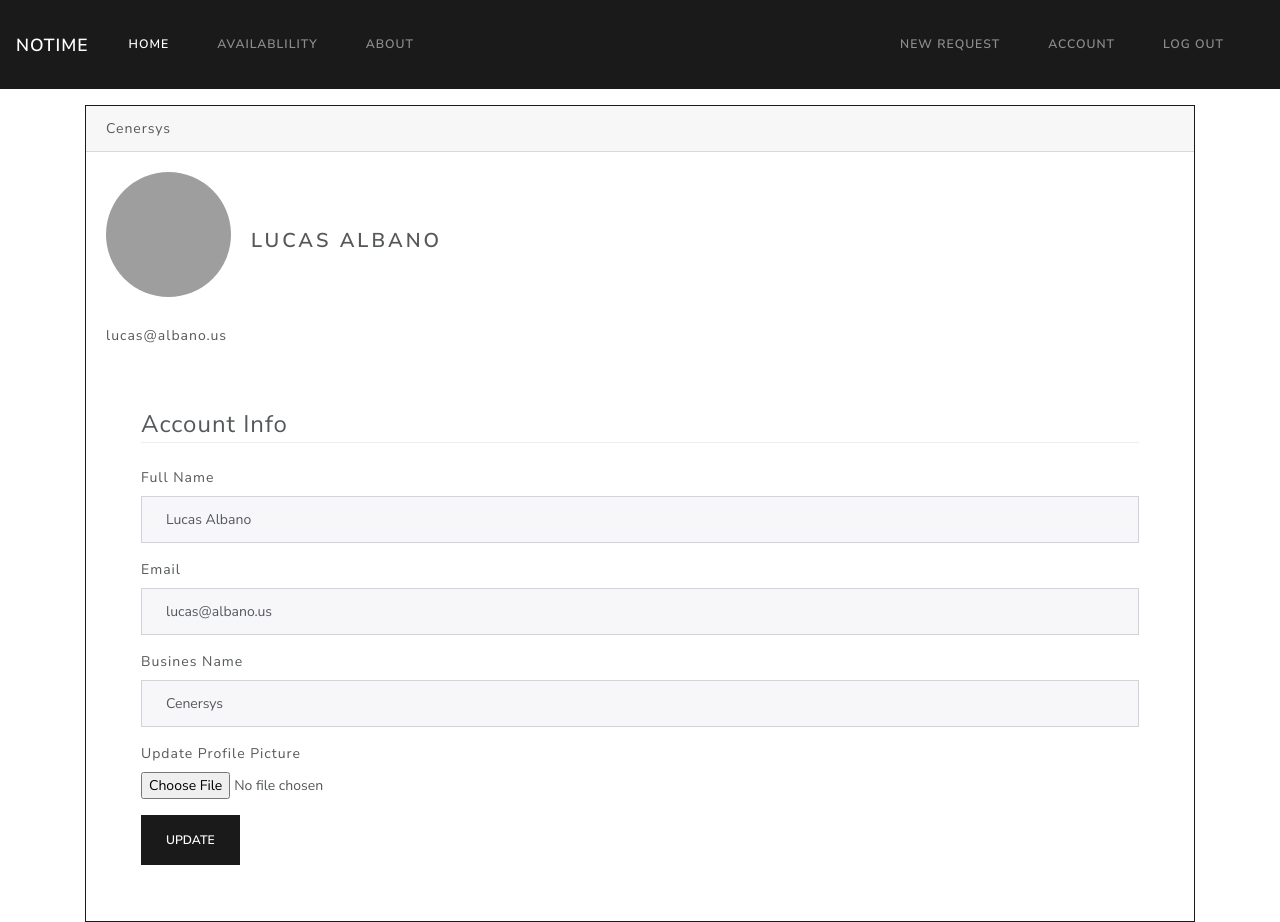
After one commit to LAmango/fulcrumportal, a Flask app: page /account in a window 1280 px wide. The commit adds this page. Run offline with Flask 2, Linux system fonts and the light colour scheme; a user stored in the database is signed in; some libraries are stand-ins or nearby versions; grey boxes are pictures that could not be loaded.

Commit message:
basic CRUD functionality

```diff
--- a/fulcrumportal/__init__.py
+++ b/fulcrumportal/__init__.py
@@ -10,5 +10,8 @@ app.config['SQLALCHEMY_DATABASE_URI'] = 'sqlite:///site.db'
 db = SQLAlchemy(app)
 bcrypt = Bcrypt(app)
 login_manager = LoginManager(app)
+login_manager.login_view = 'login'
+login_manager.login_message_category = 'info'
+
 
 from fulcrumportal import routes
--- a/fulcrumportal/forms.py
+++ b/fulcrumportal/forms.py
@@ -1,7 +1,10 @@
 from flask_wtf import FlaskForm
-from wtforms import Form, BooleanField, StringField, SubmitField, PasswordField, RadioField
+from flask_wtf.file import FileField, FileAllowed
+from flask_login import current_user
+from wtforms import Form, BooleanField, StringField, SubmitField, PasswordField, RadioField, TextAreaField
 from wtforms.validators import DataRequired, Length, Email, EqualTo, ValidationError
 from fulcrumportal.models import User
+
 
 class WeekDayAvail(FlaskForm):
     name = StringField('Enter name here...', validators=[DataRequired()])
@@ -14,21 +17,44 @@ class WeekDayAvail(FlaskForm):
     saturday = BooleanField('Saturday')
     submit = SubmitField('Submit')
 
+
 class RegistrationForm(FlaskForm):
     fullName = StringField('Full Name', validators=[DataRequired(), Length(min=2, max=50)])
     email = StringField('Email', validators=[DataRequired(), Email()])
     password = PasswordField('Password', validators=[DataRequired(), Length(min=8)])
     confirm_password = PasswordField('Confirm Password', validators=[DataRequired(), EqualTo('password')])
     business = StringField('Busines Name', validators=[DataRequired()])
-    #user = RadioField('Choice?', validators=[DataRequired()], choices=[('employee','Employee'), ('employer', 'Employer')])
+#   user = RadioField('Choice?', validators=[DataRequired()], choices=[('employee','Employee'), ('employer', 'Employer')])
     submit = SubmitField('Sign Up')
 
     def validate_email(self, email):
-        user = User.query.filter_by(email=email.data).first()
+        user = User.query.filter_by(email=email.data.lower()).first()
         if user:
             raise ValidationError('That email is taken, please choose a different one')
+
 
 class LoginForm(FlaskForm):
     email = StringField('Email', validators=[DataRequired(), Email()])
     password = PasswordField('Password', validators=[DataRequired(), Length(min=8)])
-    submit = SubmitField('Sign Up')
+    remember_me = BooleanField('Remember Me')
+    submit = SubmitField('Sign In')
+
+
+class UpdateAccountForm(FlaskForm):
+    fullName = StringField('Full Name', validators=[DataRequired(), Length(min=2, max=50)])
+    email = StringField('Email', validators=[DataRequired(), Email()])
+    business = StringField('Busines Name', validators=[DataRequired()])
+    picture = FileField('Update Profile Picture', validators=[FileAllowed(['jpg', 'png'])])
+    submit = SubmitField('Update')
+
+    def validate_email(self, email):
+        if email.data != current_user.email:
+            user = User.query.filter_by(email=email.data.lower()).first()
+            if user:
+                raise ValidationError('That email is taken, please choose a different one')
+
+
+class RequestForm(FlaskForm):
+    title = StringField('Title')
+    content = TextAreaField('Request', validators=[DataRequired()])
+    submit = SubmitField('Submit')
--- a/fulcrumportal/routes.py
+++ b/fulcrumportal/routes.py
@@ -1,41 +1,59 @@
-from flask import render_template, url_for, flash, redirect
-from fulcrumportal.forms import WeekDayAvail, RegistrationForm, LoginForm
+import secrets
+import os
+from PIL import Image
+from flask import render_template, url_for, flash, redirect, request, abort
+from fulcrumportal.forms import WeekDayAvail, RegistrationForm, LoginForm, UpdateAccountForm, RequestForm
 from fulcrumportal.models import User, Requests
 from fulcrumportal import app, db, bcrypt
-from flask_login import login_user, current_user
+from flask_login import login_user, current_user, login_required, logout_user
+
 
 @app.route("/")
 @app.route("/home")
+@login_required
 def home():
-    return render_template('home.html', Title='Home')
+    requests = Requests.query.all()
+    return render_template('home.html', Title='Home', requests=requests)
+
 
 @app.route("/login", methods=["GET", "POST"])
 def login():
     if current_user.is_authenticated:
         return redirect(url_for('home'))
-    login = LoginForm()
-    if login.validate_on_submit():
-        user = User.query.filter_by(email=login.email.data).first()
-        if user and bcrypt.check_password_hash(user.password, login.password.data):
-            login_user(user)
-            return redirect(url_for('home'))
+    form = LoginForm()
+    if form.validate_on_submit():
+        user = User.query.filter_by(email=form.email.data).first()
+        if user and bcrypt.check_password_hash(user.password, form.password.data):
+            login_user(user, remember=form.remember_me.data)
+            next_page = request.args.get('next')
+            return redirect(next_page) if next_page else redirect(url_for('account'))
         else:
             flash(f'Something went wrong, please check email or password', 'danger')
-    return render_template('login.html', Title='Login', form=login)
+    return render_template('login.html', Title='Login', form=form)
+
+
+@app.route('/logout')
+@login_required
+def logout():
+    logout_user()
+    return redirect(url_for('home'))
+
 
 @app.route("/register", methods=["GET", "POST"])
 def register():
     if current_user.is_authenticated:
         return redirect(url_for('home'))
-    register = RegistrationForm()
-    if register.validate_on_submit():
-        hashed_pw = bcrypt.generate_password_hash(register.password.data).decode('utf-8')
-        user = User(fullname=register.fullName.data, email=register.email.data, password=hashed_pw, business_name=register.business.data, role='admin')
+    form = RegistrationForm()
+    if form.validate_on_submit():
+        hashed_pw = bcrypt.generate_password_hash(form.password.data).decode('utf-8')
+        user = User(fullname=form.fullName.data, email=form.email.data.lower(), password=hashed_pw,
+                    business_name=form.business.data, role='admin')
         db.session.add(user)
         db.session.commit()
-        flash(f'name: {register.fullName.data}, your account has been created!', 'success')
+        flash(f'name: {form.fullName.data}, your account has been created!', 'success')
         return redirect(url_for('login'))
-    return render_template('register.html', Title='Register', form=register)
+    return render_template('register.html', Title='Register', form=form)
+
 
 @app.route("/avail", methods=["GET", "POST"])
 def avail():
@@ -44,3 +62,93 @@ def avail():
         flash(f'Thank you, {form.name.data} for submitting your availability!', 'success')
         return redirect(url_for('home'))
     return render_template('avail.html', Title='Availablility', form=form)
+
+
+def save_picture(form_picture):
+    random_hex = secrets.token_hex(8)
+    _, f_ext = os.path.splitext(form_picture.filename)
+    picture_filename = random_hex + f_ext
+    picture_path = os.path.join(app.root_path, 'static/profilePics', picture_filename)
+
+    output_size = (125, 125)
+    i = Image.open(form_picture)
+    i.thumbnail(output_size)
+    i.save(picture_path)
+
+    return picture_filename
+
+
+@app.route("/account", methods=["GET", "POST"])
+@login_required
+def account():
+    form = UpdateAccountForm()
+    if form.validate_on_submit():
+        if form.picture.data:
+            picture_file = save_picture(form.picture.data)
+            current_user.image_file = picture_file
+
+        current_user.fullname = form.fullName.data
+        current_user.email = form.email.data
+        current_user.business_name = form.business.data
+        db.session.commit()
+        flash(f'Your account has been updated!', 'success')
+        return redirect(url_for('account'))
+    elif request.method == "GET":
+        form.fullName.data = current_user.fullname
+        form.email.data = current_user.email
+        form.business.data = current_user.business_name
+    image_file = url_for('static', filename='profilePics/' + current_user.image_file)
+    return render_template('account.html', Title='Account', image_file=image_file, form=form)
+
+
+@app.route("/request/new", methods=["GET", "POST"])
+@login_required
+def new_request():
+    form = RequestForm()
+    if form.validate_on_submit():
+        flash(f'You request has been sent!', 'success')
+        request1 = Requests(user_fullname=current_user.fullname, business=current_user, request_title=form.title.data,
+                            request_body=form.content.data)
+        db.session.add(request1)
+        db.session.commit()
+        return redirect(url_for('home'))
+    return render_template('create_request.html', Title='New Request',
+                           form=form, legend='New Request')
+
+
+@app.route("/request/<int:request_id>")
+def requests(request_id):
+    request2 = Requests.query.get_or_404(request_id)
+    return render_template('request.html', title=request2.request_title, request=request2)
+
+
+@app.route("/request/<int:request_id>/update", methods=["GET", "POST"])
+@login_required
+def update_request(request_id):
+    request3 = Requests.query.get_or_404(request_id)
+    if request3.business != current_user:
+        abort(403)
+    form = RequestForm()
+    if form.validate_on_submit():
+        request3.request_title = form.title.data
+        request3.request_body = form.content.data
+        db.session.commit()
+        flash(f'Your post has been updated', 'success')
+        return redirect(url_for('requests', request_id=request3.id))
+    elif request.method == 'GET':
+        form.title.data = request3.request_title
+        form.content.data = request3.request_body
+    return render_template('create_request.html', Title='Update Request',
+                           form=form, legend='Update Request')
+
+
+@app.route("/request/<int:request_id>/delete", methods=["POST"])
+@login_required
+def delete_request(request_id):
+    request4 = Requests.query.get_or_404(request_id)
+    if request4.business != current_user:
+        abort(403)
+    db.session.delete(request4)
+    db.session.commit()
+    flash(f'The request has been deleted!', 'success')
+    return redirect(url_for('home'))
--- /dev/null
+++ b/fulcrumportal/static/main.css
@@ -0,0 +1,10 @@
+.account-img {
+    height: 125px;
+    width: 125px;
+    margin-right: 20px;
+    margin-bottom: 16px;
+}
+
+.card-content {
+  white-space: pre-line;
+}
--- /dev/null
+++ b/fulcrumportal/templates/account.html
@@ -0,0 +1,76 @@
+{% extends "main.html" %}
+{% block content %}
+    <div class="container pt-3">
+        <div class="card border-primary ">
+        <div class="card-header">{{ current_user.business_name }}</div>
+        <div class="card-body">
+            <h4 class="card-title"><img class="account-img rounded-circle" src="{{ image_file }}">{{ current_user.fullname }}</h4>
+            <p class="card-text">{{ current_user.email }}</p>
+            <!-- FORM -->
+            <div class="container pt-4">
+    <div>
+        <div class="card-body">
+        <form method="POST" action="" enctype="multipart/form-data">
+            {{ form.hidden_tag() }}
+            <fieldset class="form-group">
+                <legend class="border-bottom mb-4">Account Info</legend>
+                <div class="form-group">
+                    {{ form.fullName.label(class="form-control-label") }}
+                    {% if form.fullName.errors %}
+                        {{ form.fullName(class="form-control is-invalid") }}
+                        <div class="invalid-feedback">
+                            {% for error in form.fullName.errors %}
+                                <span>{{ error }}</span>
+                            {% endfor %}
+                        </div>
+                    {% else %}
+                        {{ form.fullName(class="form-control") }}
+                    {% endif %}
+                </div>
+                <div class="form-group">
+                    {{ form.email.label(class="form-control-label") }}
+                    {% if form.email.errors %}
+                        {{ form.email(class="form-control is-invalid") }}
+                        <div class="invalid-feedback">
+                            {% for error in form.email.errors %}
+                                <span>{{ error }}</span>
+                            {% endfor %}
+                        </div>
+                    {% else %}
+                        {{ form.email(class="form-control") }}
+                    {% endif %}
+                </div>
+                <div class="form-group">
+                    {{ form.business.label(class="form-control-label") }}
+                    {% if form.business.errors %}
+                        {{ form.business(class="form-control is-invalid") }}
+                        <div class="invalid-feedback">
+                            {% for error in form.business.errors %}
+                                <span>{{ error }}</span>
+                            {% endfor %}
+                        </div>
+                    {% else %}
+                        {{ form.business(class="form-control") }}
+                    {% endif %}
+                </div>
+            <div>
+                {{ form.picture.label() }}
+                {{ form.picture(class="form-control-file") }}
+                {% if form.picture.errors %}
+                    {% for error in form.picture.errors %}
+                        <span class="text-danger">{{ error }}</span></br>
+                    {% endfor %}
+                {% endif %}
+            </div>
+            </fieldset>
+            <div class="form-group">
+                {{ form.submit(class="btn btn-primary") }}
+            </div>
+        </form>
+        </div>
+    </div>
+    </div>
+        </div>
+    </div>
+    </div>
+{% endblock content %}
--- a/fulcrumportal/templates/main.html
+++ b/fulcrumportal/templates/main.html
@@ -8,11 +8,10 @@
     {% if Title %}
       <title>{{ Title }}</title>
     {% else %}
-      <title>No Time Schedules</title>
+      <title>Fulcrum Designs</title>
     {% endif %}
     <meta name="viewport" content="width=device-width, initial-scale=1">
-    <link rel="stylesheet" type="text/css" media="screen" href="main.css" />
-    <script src="main.js"></script>
+    <link rel="stylesheet" type="text/css" media="screen" href="static/main.css" />
 </head>
 <body>
         <nav class="navbar navbar-expand-lg navbar-dark bg-primary">
@@ -30,21 +29,23 @@
                       <a class="nav-link" href="{{ url_for('avail') }}">Availablility</a>
                     </li>
                     <li class="nav-item">
-                      <a class="nav-link" href="{{ url_for('login') }}">Login</a>
-                    </li>
-                    <li class="nav-item">
                       <a class="nav-link" href="#">About</a>
                     </li>
                   </ul>
-                  <form class="form-inline my-2 my-lg-0">
-                    <input class="form-control mr-sm-2" type="text" placeholder="Search">
-                    <button class="btn btn-secondary my-2 my-sm-0" type="submit">Search</button>
-                    <button class="btn btn-secondary ml-sm-2"><a href="{{ url_for('register') }}">Sign Up</a></button>
-                  </form>
+                  <div class="navbar-nav">
+                    {% if current_user.is_authenticated %}
+                            <a class="nav-item nav-link" href="{{ url_for('new_request') }}">New Request</a>
+                            <a class="nav-item nav-link" href="{{ url_for('account') }}">Account</a>
+                            <a class="nav-item nav-link" href="{{ url_for('logout') }}">Log out</a>
+                        {% else %}
+                            <a class="nav-item nav-link" href="{{ url_for('login') }}">Login</a>
+                            <a class="nav-item nav-link" href="{{ url_for('register') }}">Sign Up</a>
+                    {% endif %}
+                  </div>
                 </div>
               </nav>
       {% with messages = get_flashed_messages(with_categories=true) %}
-        {% if messages%}
+        {% if messages %}
           {% for category, message in messages %}
             <div class="alert alert-{{ category }}">
               {{ message }}
@@ -53,6 +54,7 @@
         {% endif %}
       {% endwith %}
     {% block content %}{% endblock %}
+        <script src="static/main.js"></script>
     <script src="https://code.jquery.com/jquery-3.3.1.slim.min.js" integrity="sha384-q8i/X+965DzO0rT7abK41JStQIAqVgRVzpbzo5smXKp4YfRvH+8abtTE1Pi6jizo" crossorigin="anonymous"></script>
 <script src="https://cdnjs.cloudflare.com/ajax/libs/popper.js/1.14.3/umd/popper.min.js" integrity="sha384-ZMP7rVo3mIykV+2+9J3UJ46jBk0WLaUAdn689aCwoqbBJiSnjAK/l8WvCWPIPm49" crossorigin="anonymous"></script>
 <script src="https://stackpath.bootstrapcdn.com/bootstrap/4.1.3/js/bootstrap.min.js" integrity="sha384-ChfqqxuZUCnJSK3+MXmPNIyE6ZbWh2IMqE241rYiqJxyMiZ6OW/JmZQ5stwEULTy" crossorigin="anonymous"></script>
```
Also changed, not shown: fulcrumportal/models.py (+8 -4 lines), fulcrumportal/templates/create_request.html (added, +44 -0 lines), fulcrumportal/templates/home.html (+36 -6 lines), fulcrumportal/templates/login.html (+12 -0 lines), fulcrumportal/templates/request.html (added, +38 -0 lines), fulcrumportal/site.db, fulcrumportal/static/main.js (added).
